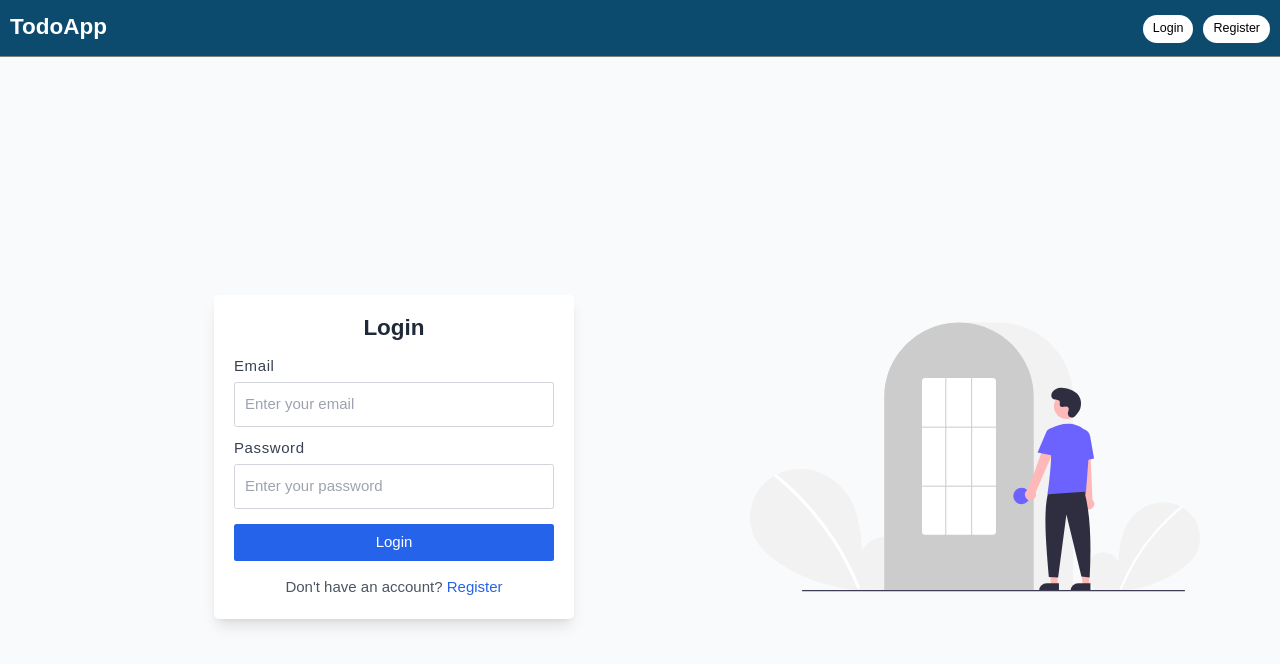
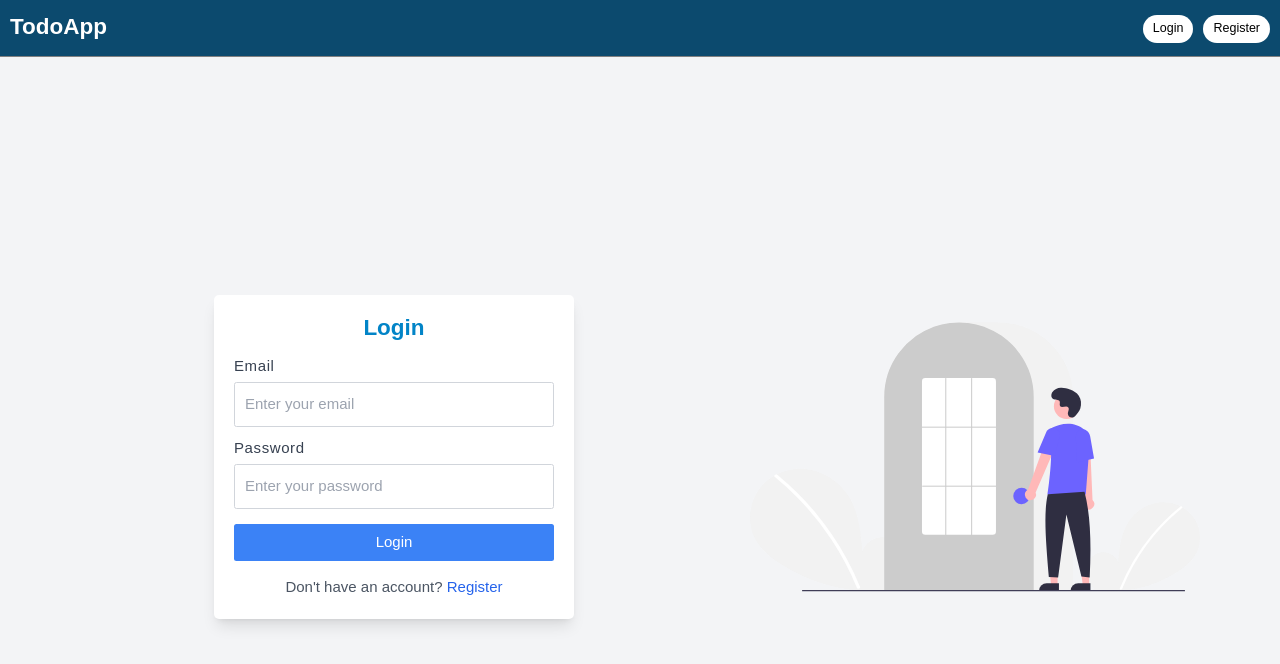
Before and after one commit to Muskan-7867/Full-stack-todo-app, a Next.js app: page /login in a window 1280 px wide. Shown: the top 664 px of the page. Built offline with nearby package versions, Linux system fonts and the light colour scheme.

Commit message:
login page

```diff
--- a/src/app/login/page.tsx
+++ b/src/app/login/page.tsx
@@ -69,7 +69,7 @@ export default function Login() {
   };
 
   return (
-    <div className="flex justify-center md:justify-start items-center h-screen bg-gray-50 px-4">
+    <div className="flex justify-center md:justify-start items-center h-screen bg-gray-100 dark:bg-gray-300  px-4">
       {/* Main Container */}
       <motion.div
         className="flex flex-col md:flex-row items-center w-full md:ml-[15%]"
@@ -84,7 +84,7 @@ export default function Login() {
           animate={{ opacity: 1, scale: 1 }}
           transition={{ duration: 0.5 }}
         >
-          <h1 className="text-5xl md:text-4xl font-bold text-gray-800 mb-6 text-center">
+          <h1 className="text-5xl md:text-4xl font-bold text-sky-600  dark:text-sky-900  mb-6 text-center">
             Login
           </h1>
           <div className="mb-4">
@@ -123,7 +123,7 @@ export default function Login() {
           </div>
           <button
             onClick={handleLogin}
-            className={`w-full bg-blue-600 text-white py-3 text-[2em] md:text-[1.5em] rounded hover:bg-blue-700 transition duration-200 ${
+            className={`w-full bg-blue-500  dark:bg-sky-900 text-white py-3 text-[2em] md:text-[1.5em] rounded hover:bg-blue-700 transition duration-200 ${
               isLoading ? "opacity-50 cursor-not-allowed" : ""
             }`}
             disabled={isLoading}
@@ -135,7 +135,7 @@ export default function Login() {
           )}
           <p className="mt-6 text-center text-gray-600 text-[2em] md:text-[1.5em]">
             Don&apos;t have an account?{" "}
-            <Link href="/register" className="text-blue-600 hover:underline">
+            <Link href="/register" className="text-blue-600  dark:text-sky-900 hover:underline">
               Register
             </Link>
           </p>
```
